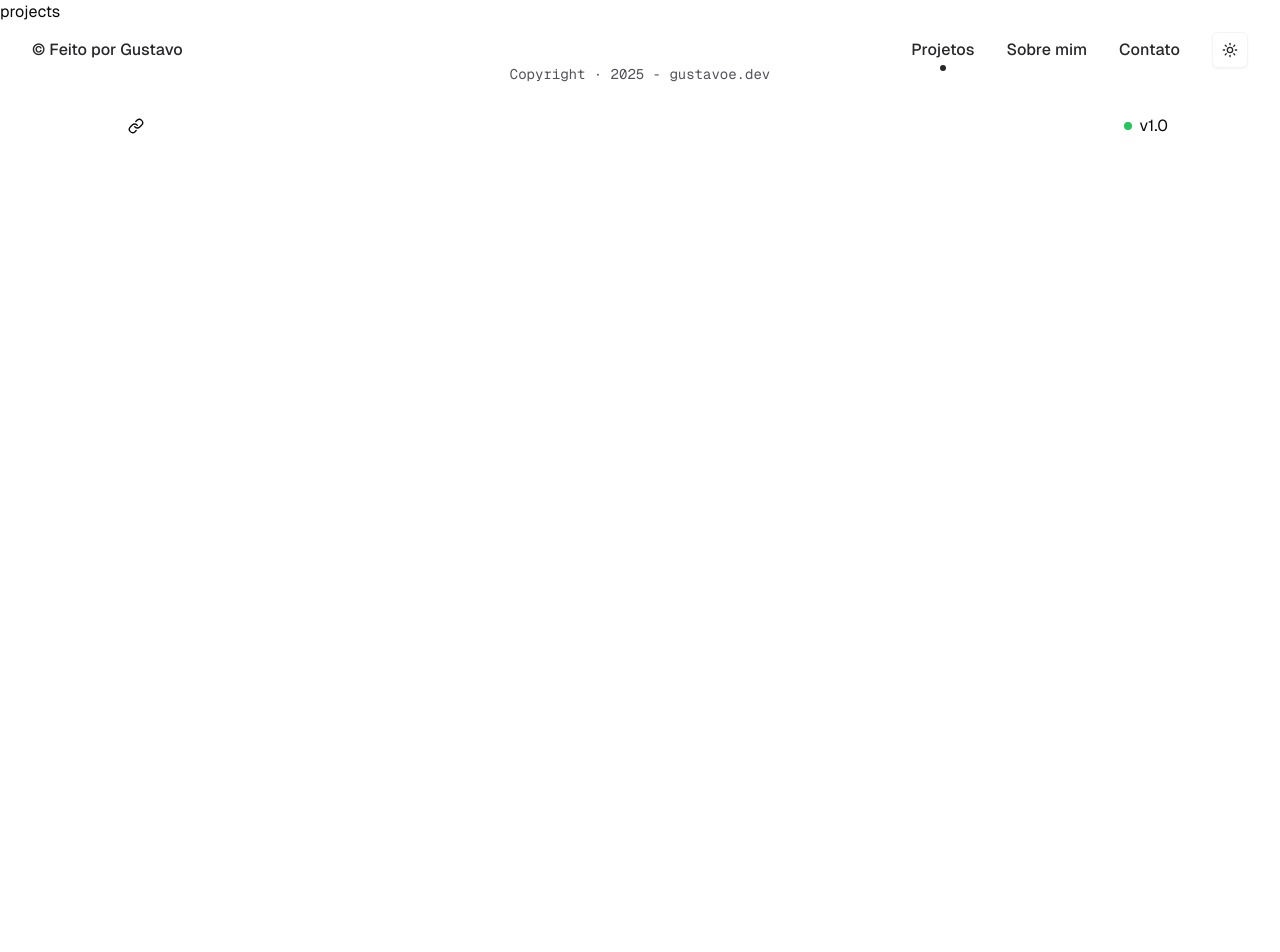
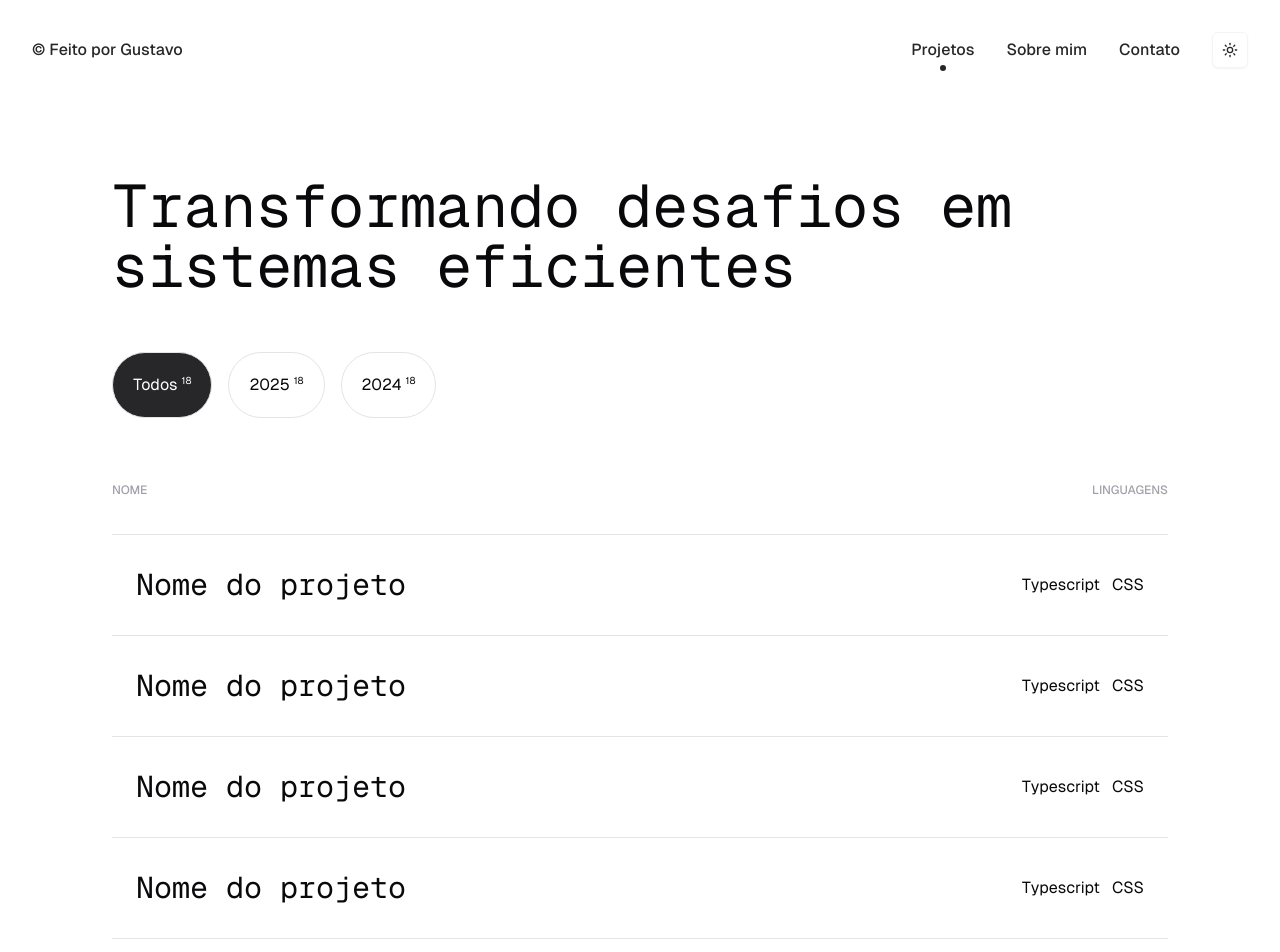
Before and after one commit to GustavoeDev/gustavodev-portfolio, a Next.js app: page /projects in a window 1280 px wide. Shown: the top 952 px of the page. Before the commit the page ends 800 px from the top, so only its background shows below. Built offline with nearby package versions, Linux system fonts and the light colour scheme.

Commit message:
feat: implement project filtering and enhance layout with dynamic year selection

```diff
--- a/src/app/projects/page.tsx
+++ b/src/app/projects/page.tsx
@@ -1,3 +1,72 @@
+"use client";
+
+import AnimationHover from "@/components/shared/animation-hover";
+import Project from "@/components/shared/project";
+import { useState } from "react";
+
 export default function Projects() {
-  return <h2>projects</h2>;
+  const [isSelected, setIsSelected] = useState<string | null>("");
+
+  const filterYearItems = [
+    {
+      label: "Todos",
+      year: "",
+    },
+    {
+      label: "2025",
+      year: "2025",
+    },
+    {
+      label: "2024",
+      year: "2024",
+    },
+  ];
+
+  return (
+    <div className="max-w-[70rem] px-8 mx-auto min-h-screen">
+      <div className="pt-44">
+        <h2 className="font-title max-w-[900px] text-6xl">
+          Transformando desafios em sistemas eficientes
+        </h2>
+      </div>
+      <div className="mt-14">
+        <div className="flex items-center gap-4">
+          {filterYearItems.map((item) => {
+            return (
+              <AnimationHover
+                key={item.year}
+                as="button"
+                className={`p-5 z-[50px] border border-zinc-200 dark:border-zinc-500 overflow-hidden dark:hover:text-textWhite hover:text-textWhite transition-colors duration-300 rounded-full cursor-pointer before:content-[''] before:absolute before:inset-0 before:bg-blue-500 before:transition-[clip-path] before:duration-500 before:ease-in-out before:[clip-path:ellipse(20%_0%_at_50%_0%)] ${
+                  isSelected === item.year
+                    ? "bg-zinc-800 dark:bg-grayDark text-textWhite"
+                    : "hover:before:[clip-path:ellipse(150%_150%_at_50%_0%)]"
+                }`}
+                onClick={() => setIsSelected(item.year)}
+              >
+                <p className="relative z-[999px] flex gap-1">
+                  {item.label} <span className="text-[0.625rem]">18</span>
+                </p>
+              </AnimationHover>
+            );
+          })}
+        </div>
+        <div className="mt-16">
+          <div className="flex flex-col gap-3">
+            <div className="flex items-center justify-between mb-6 text-zinc-400 dark:text-zinc-500 text-xs font-medium">
+              <span>NOME</span>
+              <span>LINGUAGENS</span>
+            </div>
+            <hr className="border-t border-zinc-200 dark:border-zinc-500 pointer-events-none" />
+          </div>
+          <Project />
+          <Project />
+          <Project />
+          <Project />
+          <Project />
+          <Project />
+          <Project />
+        </div>
+      </div>
+    </div>
+  );
 }
```
